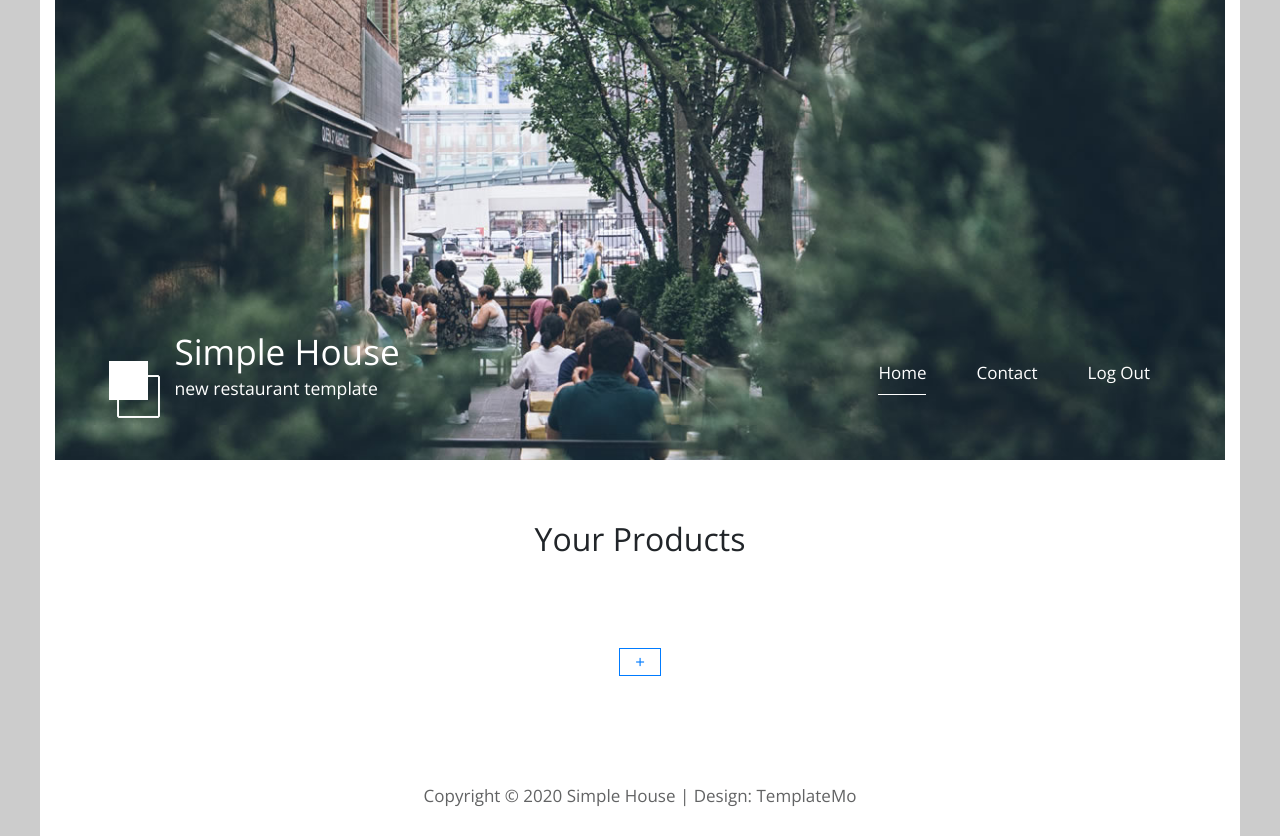
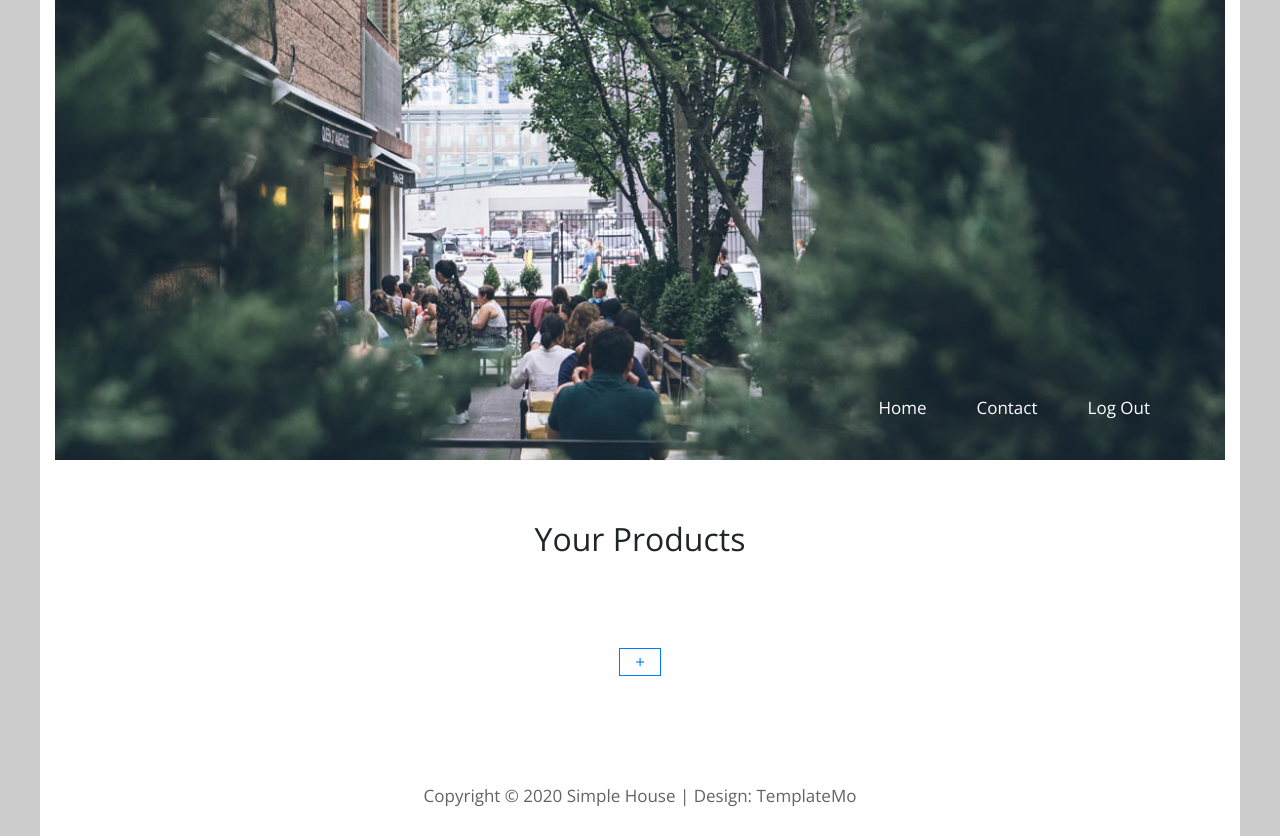
Before and after one commit to reyhanrrs/food, a Laravel app: page /product in a window 1280 px wide. Run offline with Laravel 8, Linux system fonts and the light colour scheme; the visitor is signed in with stand-in values (Sample User, id 1); data that the repository does not hold is empty.

Commit message:
last changes

```diff
--- a/app/Http/Controllers/ProductController.php
+++ b/app/Http/Controllers/ProductController.php
@@ -27,7 +27,7 @@ class ProductController extends Controller
 
     public function create()
     {
-        return view('merchant.tambah-product');
+        return view('merchant.add-product');
     }
 
     public function store(Request $request)
--- a/resources/views/layouts/template.blade.php
+++ b/resources/views/layouts/template.blade.php
@@ -24,15 +24,15 @@
                 <div class="tm-header">
                     <div class="row tm-header-inner">
                         <div class="col-md-6 col-12">
-                            <img src="{{asset('templates/img/simple-house-logo.png')}}" alt="Logo" class="tm-site-logo" />
-                            <div class="tm-site-text-box">
+                            {{-- <img src="{{asset('templates/img/simple-house-logo.png')}}" alt="Logo" class="tm-site-logo" /> --}}
+                            {{-- <div class="tm-site-text-box">
                                 <h1 class="tm-site-title">Simple House</h1>
                                 <h6 class="tm-site-description">new restaurant template</h6>
-                            </div>
+                            </div> --}}
                         </div>
                         <nav class="col-md-6 col-12 tm-nav">
                             <ul class="tm-nav-ul">
-                                <li class="tm-nav-li"><a style="text-decoration: none" href="/" class="tm-nav-link active">Home</a></li>
+                                <li class="tm-nav-li"><a style="text-decoration: none" href="/" class="tm-nav-link">Home</a></li>
                                 <li class="tm-nav-li"><a style="text-decoration: none" href="/contact" class="tm-nav-link">Contact</a></li>
                                 @auth
                                     @if(auth()->user()->merchant_id != null)
--- a/resources/views/merchant/tambah-product.blade.php
+++ b/resources/views/merchant/add-product.blade.php
@@ -10,7 +10,7 @@
 			<h2 class="col-12 text-center tm-section-title">Add Products</h2>
  		</header>
 
-         <form class="mt-5 col-10 m-auto" action="{{route('product')}}" method="POST" enctype="multipart/form-data">
+         <form class="mt-5 col-10 m-auto" action="{{url('product')}}" method="POST" enctype="multipart/form-data">
             @csrf
             <div class="mb-3 row d-flex">
                 <div class="col-sm-10">
--- a/resources/views/merchant/product.blade.php
+++ b/resources/views/merchant/product.blade.php
@@ -34,7 +34,7 @@
 
 
 				<article class="fs-1 border border-primary ol-lg-3 col-md-4 col-sm-6 col-12 tm-gallery-item">
-					<a href="/tambah-product" class="text-center d-flex justify-content-center align-items-center" style="width: 100%; height:100%; text-decoration: none">
+					<a href="/add-product" class="text-center d-flex justify-content-center align-items-center" style="width: 100%; height:100%; text-decoration: none">
 					+
 					</a>
 				</article>
--- a/routes/web.php
+++ b/routes/web.php
@@ -27,7 +27,7 @@ Route::get('/register',  [UserController::class, 'index'])->name("register");
 Route::post('/register', [UserController::class, 'store'])->name("register");
 
 Route::get('/', [ProductController::class, 'all'])->name("home");
-Route::get('/detail-product/{id}', [ProductController::class, 'show'])->name("product");
+Route::get('/detail-product/{id}', [ProductController::class, 'show']);
 
 Route::get('/contact', function () {
     return view('contact');
```
Also changed, not shown: resources/views/home.blade.php (indentation only).
